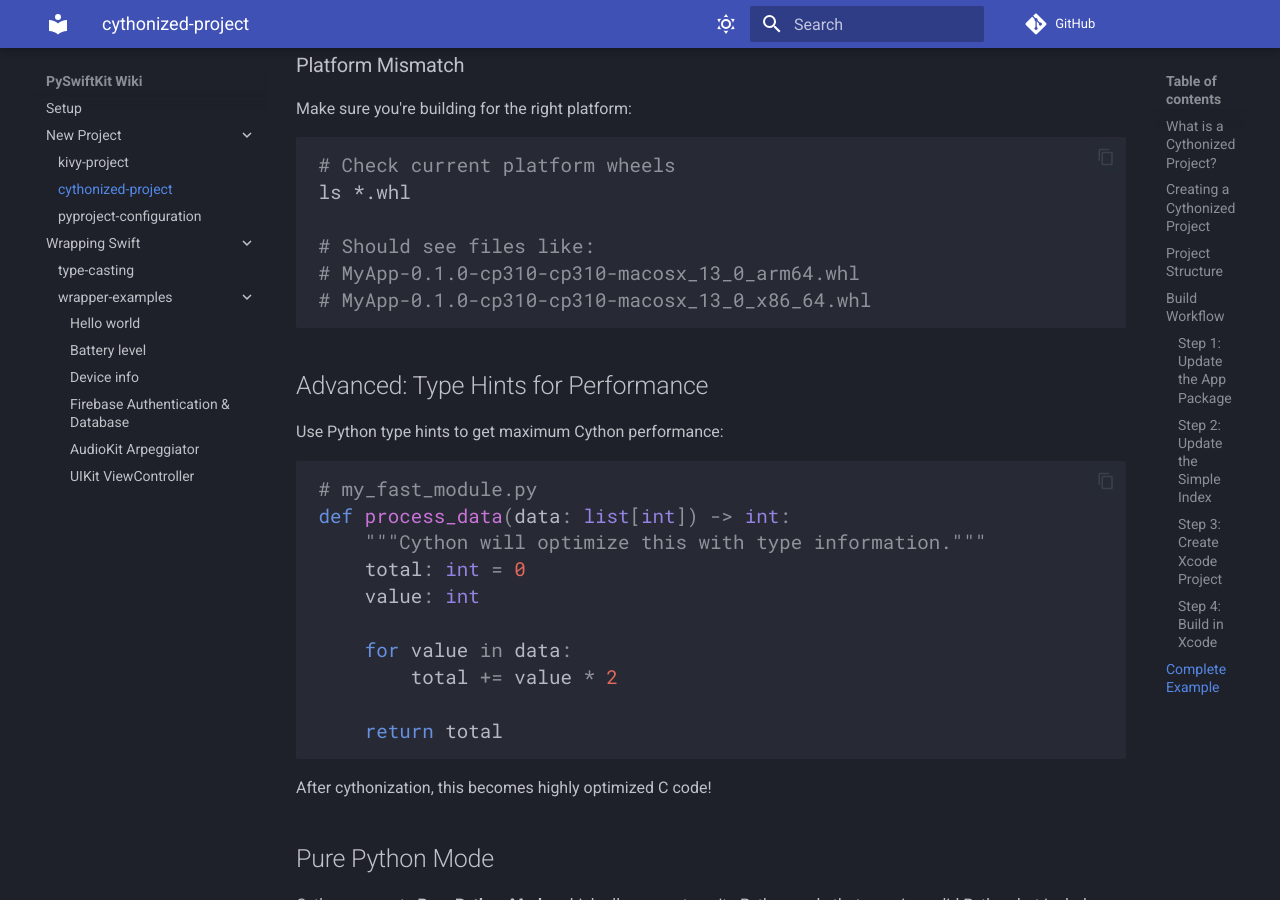
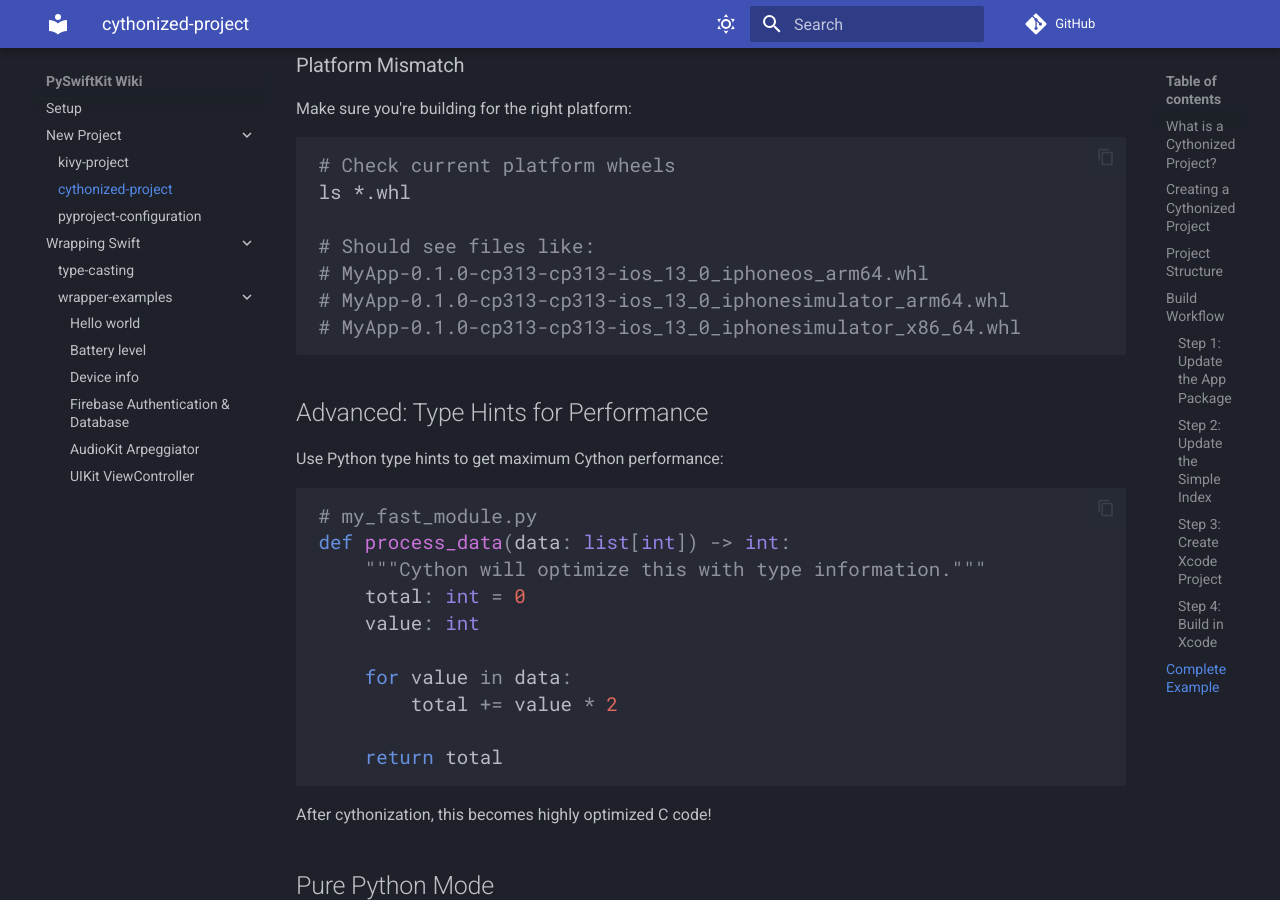
Before and after one commit to Py-Swift/wiki-source, an MkDocs documentation site: the page built from docs/project/kivy/cythonized-project.md, in a window 1280 px wide and 900 px high, scrolled down 6746 px. Built offline with MkDocs 1.6.1 and Material for MkDocs 9.7.7, drawn with Linux system fonts in a browser that asks for light colours; comment, search, counter and statistics services are not loaded.

Commit message:
Fix iOS wheel platform naming in cythonized-project docs
- Updated from macOS platform names (macosx_13_0) to iOS-specific names
- Changed to ios_13_0_iphoneos for device builds
- Changed to ios_13_0_iphonesimulator for simulator builds
- Updated Python version tag from cp310 to cp313
- Shows correct arm64 and x86_64 variants for simulator

````diff
--- a/docs/project/kivy/cythonized-project.md
+++ b/docs/project/kivy/cythonized-project.md
@@ -271,8 +271,9 @@ Make sure you're building for the right platform:
 ls *.whl
 
 # Should see files like:
-# MyApp-0.1.0-cp310-cp310-macosx_13_0_arm64.whl
-# MyApp-0.1.0-cp310-cp310-macosx_13_0_x86_64.whl
+# MyApp-0.1.0-cp313-cp313-ios_13_0_iphoneos_arm64.whl
+# MyApp-0.1.0-cp313-cp313-ios_13_0_iphonesimulator_arm64.whl
+# MyApp-0.1.0-cp313-cp313-ios_13_0_iphonesimulator_x86_64.whl
 ```
 
 ## Advanced: Type Hints for Performance
````
